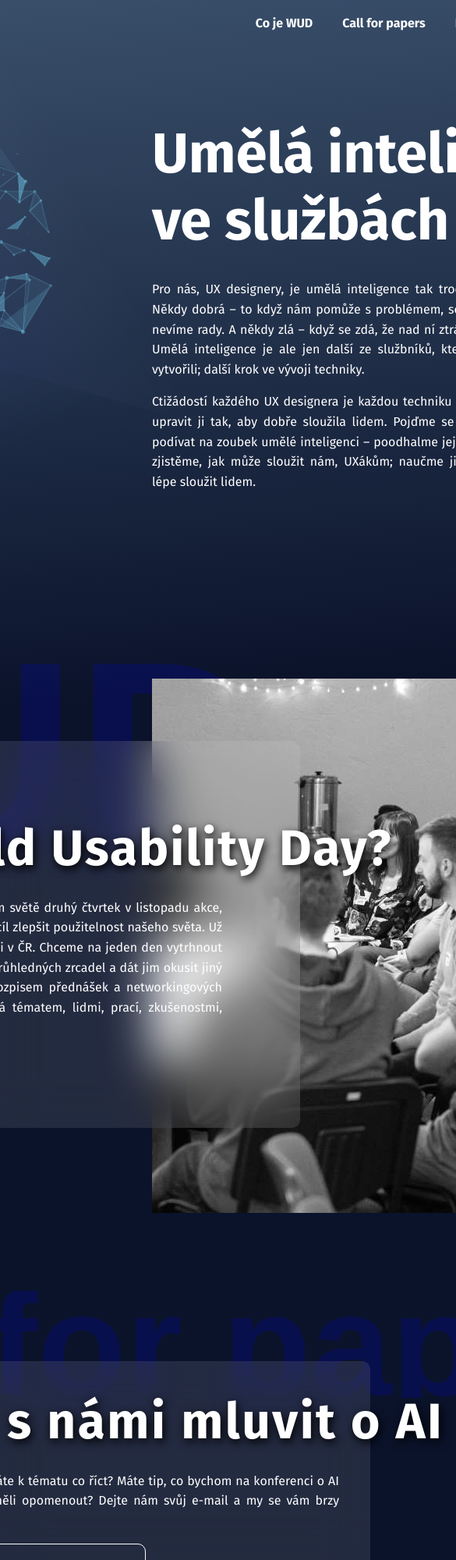
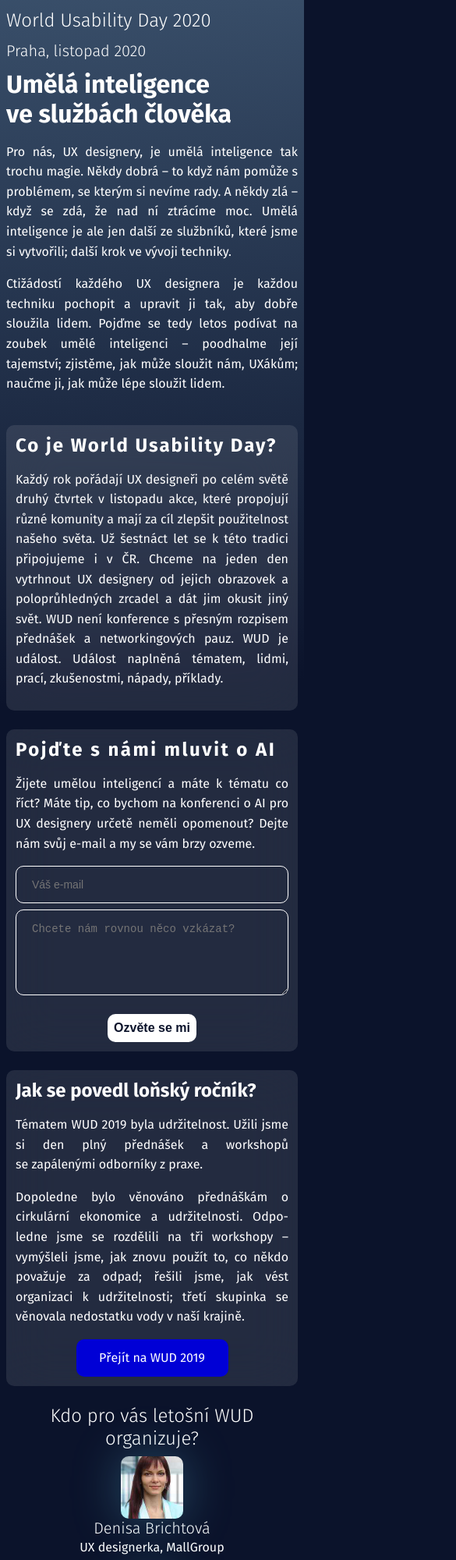
Before and after one commit to wud-cz/wud-2020, a plain HTML site: page src/main/html/index.html in a window 390 px wide. Shown: the top 2000 px of the page at 78% size, 585 px wide, since content can reach past the window. Drawn offline with nearby package versions, Linux system fonts and the light colour scheme; files that its build step writes are made by us from their sources.

Commit message:
Responsivní styly.

```diff
--- a/src/main/html/index.html
+++ b/src/main/html/index.html
@@ -2,8 +2,8 @@
 <html lang="cs">
 <head>
     <meta charset="UTF-8"/>
-    <meta name="viewport" content="width=device-width, initial-scale=1.0"/>
-    <title>WUD 2020</title>
+    <meta name="viewport" content="width=device-width, initial-scale=1, shrink-to-fit=no"/>
+    <title>World Usability Day 2020</title>
     <link href="https://fonts.googleapis.com/css2?family=Fira+Sans:ital,wght@0,300;0,400;0,700;0,800;0,900;1,400&display=swap" rel="stylesheet"/>
     <link rel="stylesheet" href="/style/main.css"/>
 </head>
@@ -27,6 +27,8 @@
                 <div>Praha</div>
             </div>
             <div>
+                <h1 class="title">World Usability Day 2020</h1>
+                <h4 class="location-md">Praha, listopad 2020</h4>
                 <h1>Umělá inteligence ve službách člověka</h1>
                 <p>Pro nás, UX designery, je umělá inteligence tak trochu magie. Někdy dobrá – to když nám pomůže s problémem, se kterým si nevíme rady.
                     A někdy zlá – když se zdá, že nad ní ztrácíme moc. Umělá inteligence je ale jen další ze službníků, které jsme si vytvořili; další krok
@@ -40,17 +42,18 @@
         <section id="about">
             <div class="milk-glass">
                 <h2>Co je World Usability Day?</h2>
-                <p>Každý rok pořádají UX designeři po celém světě druhý čtvrtek v listopadu akce, které propojují různé komunity a mají za cíl zlepšit
-                    použitelnost našeho světa. Už šestnáct let se k této tradici připojujeme i v ČR. Chceme na jeden den vytrhnout UX designery od jejich
-                    obrazovek a poloprůhledných zrcadel a dát jim okusit jiný svět. WUD není konference s přesným rozpisem přednášek a networkingových pauz.
+                <p>Každý rok pořádají UX designeři po celém světě druhý čtvrtek v listopadu akce, které propojují různé komunity a mají za cíl zlepšit
+                    použitelnost našeho světa. Už šestnáct let se k této tradici připojujeme i v ČR. Chceme na jeden den vytrhnout UX designery od jejich
+                    obrazovek a polo­průhledných zrcadel a dát jim okusit jiný svět. WUD není konference s přesným rozpisem přednášek a networkingových pauz.
                     WUD je událost. Událost naplněná tématem, lidmi, prací, zkušenostmi, nápady, příklady.</p>
             </div>
         </section>
 
         <section id="call-for-papers">
             <div class="milk-glass">
-                <h2>Pojďte s námi mluvit o AI</h2>
-                <p>Žijete umělou inteligencí a máte k tématu co říct? Máte tip, co bychom na konferenci o AI pro UX designery určetě neměli opomenout? Dejte nám
+                <h2>Pojďte s námi mluvit o AI</h2>
+                <p>Žijete umělou inteligencí a máte k tématu co říct? Máte tip, co bychom na konferenci o AI pro UX designery určetě neměli opo­me­nout? Dejte
+                    nám
                     svůj e-mail a my se vám brzy ozveme.</p>
                 <form>
                     <div class="inputs">
@@ -68,46 +71,55 @@
             <div class="milk-glass">
                 <h2>Jak se povedl loňský ročník?</h2>
                 <p>Tématem WUD 2019 byla udržitelnost. Užili jsme si den plný přednášek a workshopů se zapálenými odborníky z praxe.</p>
-                <p>Dopoledne bylo věnováno přednáškám o cirkulární ekonomice a udržitelnosti. Odpoledne jsme se rozdělili na tři workshopy – vymýšleli jsme, jak znovu použít
-                    to, co někdo považuje za odpad; řešili jsme, jak vést organizaci k udržitelnosti; třetí skupinka se věnovala nedostatku vody v naší krajině.</p>
-                <div><a href="https:///2019.wud.cz" class="button">Přejít na WUD 2019</a></div>
+                <p>Dopoledne bylo věnováno přednáškám o cirkulární ekonomice a udržitelnosti. Odpo­ledne jsme se rozdělili na tři work­shopy – vymýšleli jsme,
+                    jak znovu použít
+                    to, co někdo považuje za odpad; řešili jsme, jak vést organizaci k udrži­tel­nosti; třetí skupin­ka se věnovala nedo­statku vody v naší
+                    krajině.</p>
+                <div class="md-center"><a href="https:///2019.wud.cz" class="button">Přejít na WUD 2019</a></div>
             </div>
         </section>
 
         <section id="organizers">
-            <div>
-                <h3>Kdo pro vás letošní<br/>WUD organizuje?</h3>
-                <div>Český WUD pořádá <a href="http://www.asociaceux.cz"><img src="/image/asociace-ux.svg" title="Asociace UX" alt="Asociace UX"/></a></div>
+            <div class="header">
+                <div class="title"><h3>Kdo pro vás letošní WUD organizuje?</h3></div>
+                <div class="organization">
+                    <div>Český WUD pořádá</div>
+                    <div><a href="http://www.asociaceux.cz"><img src="/image/asociace-ux.svg" title="Asociace UX" alt="Asociace UX"/></a></div>
+                </div>
             </div>
-            <div>
-                <figure>
+            <div class="list">
+                <figure style="order: 1">
                     <img src="../image/people/denisa.jpg" alt="Denisa Brichtová"/>
                     <figcaption>
                         <h4>Denisa Brichtová</h4>
                         <p>UX designerka, MallGroup</p>
                     </figcaption>
                 </figure>
-                <figure>
+                <figure style="order: 3">
                     <img src="../image/people/filip.jpg" alt="Filip Jirsák"/>
                     <figcaption>
                         <h4>Filip Jirsák</h4>
                         <p>Vedoucí projektu, OKsystem</p>
                     </figcaption>
                 </figure>
-                <figure>
+                <figure style="order: 4">
                     <img src="https://thispersondoesnotexist.com/image" alt="Marianna Líšková"/>
                     <figcaption>
                         <h4>Marianna Líšková</h4>
                         <p>Tester, MoroSystems</p>
                     </figcaption>
                 </figure>
-                <figure>
+                <figure style="order: 5">
                     <img src="https://thispersondoesnotexist.com/image" alt="Kateřina Pěkná"/>
                     <figcaption>
                         <h4>Kateřina Pěkná</h4>
                         <p>UX designerka, OKsystem</p>
                     </figcaption>
                 </figure>
+                <div class="organization">
+                    <div>Český WUD pořádá</div>
+                    <div><a href="http://www.asociaceux.cz"><img src="/image/asociace-ux.svg" title="Asociace UX" alt="Asociace UX"/></a></div>
+                </div>
             </div>
         </section>
     </main>
@@ -115,7 +127,7 @@
     <section id="contact">
         <div class="social-media">
             <div>Sledujte nás na sociálních sítích:</div>
-            <div>
+            <div class="sm-center">
                 <a href="https://www.linkedin.com/events/wud2020-lov-kaum-l-inteligence/" title="Událost WUD 2020 na LinkedIn">
                     <svg width="50" height="50" viewBox="0 0 50 50">
                         <circle cx="25" cy="25" r="25"/>
--- a/src/main/sass/main.scss
+++ b/src/main/sass/main.scss
@@ -1,10 +1,39 @@
 $color-blue: #0000D6;
 $color-dark-blue: #0B132B;
+
+@mixin for-desktop-up {
+  @media only screen and (min-width: 1440px) {
+    @content;
+  }
+}
+
+@mixin for-tablet-up {
+  @media only screen and (min-width: 768px) {
+    @content;
+  }
+}
+
+@mixin for-tablet-only {
+  @media only screen and (min-width: 768px) and (max-width: 1439px) {
+    @content;
+  }
+}
+
+@mixin for-tablet-down {
+  @media only screen and (max-width: 1439px) {
+    @content;
+  }
+}
+
+@mixin for-mobile-only {
+  @media only screen and (max-width: 767px) {
+    @content;
+  }
+}
 
 *,
 *:before,
 *:after {
-  -webkit-box-sizing: border-box;
   box-sizing: border-box;
 }
 
@@ -15,77 +44,57 @@ body {
   color: white;
   background-color: $color-dark-blue;
   margin: 0;
+  padding: 0;
+  min-width: 280px;
   display: flex;
   flex-direction: column;
   align-items: center;
 }
 
 .main {
+  background: center top / 1440px 943px linear-gradient(174.93deg, #3A506B 2.1%, rgba(11, 19, 43, 0) 89.02%) no-repeat;
+
+  @include for-desktop-up {
     width: 1440px;
     background: url('/image/background/top.svg') no-repeat, center top / 1440px 943px linear-gradient(174.93deg, #3A506B 2.1%, rgba(11, 19, 43, 0) 89.02%) no-repeat;
   }
-
-nav > ul {
-  height: 60px;
-  //background-color: white;
-  display: flex;
-  justify-content: flex-end;
-  align-items: center;
-  margin: 0 40px;
-
-  & > li {
-    margin-left: 38px;
-    list-style: none;
 }
 
-  a {
-    color: white;
-    //color: #0B132B;
-    text-decoration: none;
+h1, h2, h3, h4 {
+  line-height: 120%;
+  margin: 0;
+}
+
+h1, h2 {
   font-weight: bold;
-    font-size: 16px;
-    line-height: 24px;
+}
+
+h3, h4 {
+  font-weight: 300;
+}
+
+h2, h3 {
+  @include for-tablet-up {
+    filter: drop-shadow(2px 4px 6px black);
   }
 }
 
-main {
-  display: flex;
-  flex-direction: column;
-}
-
-section {
-  margin: 100px 0 0 0;
-  padding: 0 121px;
-
-  &.half {
-    display: flex;
-    justify-content: space-between;
-
-    & > * {
-      flex-grow: 1;
-      flex-basis: 50%;
-    }
+h1 {
+  font-size: 32px;
+  margin: 12px 0;
+  @include for-tablet-up {
+    font-size: 72px;
+    margin-bottom: 32px;
   }
 }
 
-h1, h2, h3 {
-  line-height: 120%;
-  font-weight: bold;
-  margin: 0;
-}
-
-h2, h3 {
-  filter: drop-shadow(2px 4px 6px black);
-}
-
-h1 {
-  font-size: 72px;
-  margin-bottom: 32px;
-}
-
 h2 {
+  font-size: 24px;
+  margin-bottom: 12px;
+  @include for-tablet-up {
     font-size: 64px;
     margin-bottom: 24px;
+  }
 
   section > & {
     text-align: center;
@@ -93,16 +102,31 @@ h2 {
 }
 
 h3 {
+  font-size: 24px;
+  margin-bottom: 8px;
+  @include for-tablet-up {
     font-size: 48px;
     margin-bottom: 12px;
   }
+}
 
 h4 {
+  font-size: 20px;
+  margin-bottom: 4px;
+  @include for-tablet-up {
     font-size: 24px;
-  font-weight: normal;
     margin-bottom: 8px;
   }
+}
 
+h1.title {
+  font-size: 24px;
+  font-weight: 300;
+  @include for-tablet-up {
+    font-size: 48px;
+    margin-bottom: 8px;
+  }
+}
 
 p {
   font-size: 16px;
@@ -123,22 +147,19 @@ p {
   border-radius: 10px;
 
   section > & {
-    padding: 100px;
+    padding: 12px;
+    @include for-desktop-up {
       margin-left: 121px;
       width: 789px;
+      padding: 100px;
+    }
 
     > h2 {
+      @include for-desktop-up {
         width: 1098px;
       }
     }
   }
-
-.theme-grid {
-  display: grid;
-  grid-template-columns: repeat(2, 1fr);
-  grid-template-rows: repeat(3, 1fr);
-  grid-column-gap: 60px;
-  grid-row-gap: 30px;
 }
 
 .button, button {
@@ -166,38 +187,139 @@ button {
   font-size: 16px;
   font-weight: bold;
   line-height: 20px;
+  cursor: pointer;
+  width: 100%;
+  padding: 8px 8px;
+  margin-top: 16px;
+  @include for-tablet-up {
+    padding: 14px 40px;
+    margin: 0 21px;
+    width: auto;
+  }
+  @include for-desktop-up {
     padding: 14px 46px;
-  margin: 0 21px;
-  cursor: pointer;
+  }
 }
 
+form {
+  input, textarea {
+    font-size: 14px;
+    line-height: 20px;
+    width: 100%;
+    padding: 14px 20px;
+    border: 1px solid white;
+    border-radius: 10px;
+    background: none;
+    color: rgba(255, 255, 255, 0.6);
+    @include for-tablet-up {
+      width: 405px;
+    }
+
+    &:focus {
+      outline: none;
+    }
+  }
+
+  input {
+    height: 48px;
+  }
+}
+
+nav > ul {
+  display: none;
+  padding: 0;
+  margin: 0;
+  @include for-tablet-up {
+    height: 60px;
+    display: flex;
+    justify-content: center;
+    align-items: center;
+    margin: 0 40px;
+  }
+  @include for-desktop-up {
+    justify-content: flex-end;
+  }
+
+  & > li {
+    margin-left: 38px;
+    list-style: none;
+  }
+
+  a {
+    color: white;
+    text-decoration: none;
+    font-weight: bold;
+    font-size: 16px;
+    line-height: 24px;
+  }
+}
+
+main {
+  display: flex;
+  flex-direction: column;
+  padding: 0 8px;
+}
+
+section {
+  margin: 24px 0 0 0;
+  @include for-desktop-up {
+    margin-top: 100px;
+    padding: 0 121px;
+    &.half {
+      display: flex;
+      justify-content: space-between;
+
+      > * {
+        flex-grow: 1;
+        flex-basis: 50%;
+      }
+    }
+  }
+}
 
 #top {
-  height: 680px;
   padding: 0;
   margin: 0;
+  align-items: center;
+  flex-direction: column;
+  @include for-desktop-up {
+    height: 680px;
+    flex-direction: row;
     background: url('/image/brain.svg') no-repeat, url('/image/brain.png') no-repeat;
-  align-items: center;
-
-  .location {
-    font-size: 24px;
-    line-height: 140%;
-    font-weight: 900;
-    padding-left: 304px;
-    padding-top: 320px;
-  }
-
     p {
       width: 470px;
     }
   }
 
+  .location {
+    @include for-tablet-down {
+      display: none;
+    }
+    font-size: 24px;
+    line-height: 140%;
+    font-weight: 900;
+    @include for-desktop-up {
+      padding-left: 304px;
+      padding-top: 320px;
+    }
+  }
+
+  .location-md {
+    @include for-desktop-up {
+      display: none;
+    }
+  }
+
+}
+
 #about {
+  @include for-desktop-up {
     height: 715px;
     padding: 110px 0 130px 0;
     background: 37px bottom url('/image/aside/about.svg') no-repeat,
     720px 30px url('/image/wud.jpg') no-repeat,
     50px 0  / 900px url('/image/background/wud.svg') no-repeat;
+  }
 
   h2 {
     letter-spacing: 2px;
@@ -205,14 +327,18 @@ button {
 }
 
 #call-for-papers {
+  @include for-desktop-up {
+    padding-top: 90px;
     background: right 37px bottom url('/image/aside/call-for-papers.svg') no-repeat,
     150px 0 / 1300px url('/image/background/call-for-papers.svg') no-repeat;
-  padding-top: 90px;
+  }
 
   > .milk-glass {
+    @include for-desktop-up {
       width: 733px;
       margin-left: 146px;
       padding: 40px;
+    }
   }
 
   h2 {
@@ -221,11 +347,19 @@ button {
 
   form {
     display: flex;
+    flex-direction: column;
+    justify-content: center;
+    @include for-tablet-up {
+      flex-direction: row;
+    }
 
     > .inputs {
-      width: 405px;
       display: flex;
       flex-direction: column;
+
+      @include for-tablet-up {
+        width: 405px;
+      }
 
       textarea {
         margin-top: 8px;
@@ -233,13 +367,27 @@ button {
     }
 
     > .buttons {
+      align-self: center;
+      margin-top: 8px;
+      @include for-tablet-up {
         align-self: flex-end;
+      }
     }
   }
 }
 
 #themes {
+  @include for-desktop-up {
     background: right 37px bottom url('/image/aside/themes.svg') no-repeat;
+  }
+
+  .theme-grid {
+    display: grid;
+    grid-template-columns: repeat(2, 1fr);
+    grid-template-rows: repeat(3, 1fr);
+    grid-column-gap: 60px;
+    grid-row-gap: 30px;
+  }
 
   .content {
     margin-top: 60px;
@@ -251,31 +399,113 @@ button {
 }
 
 #wud-2019 {
+  @include for-desktop-up {
     height: 715px;
     padding: 110px 0 130px 0;
     background: 37px bottom url('/image/aside/wud-2019.svg') no-repeat,
     720px 30px url('/image/wud-2019.jpg') no-repeat,
     25px 0 / 700px url('/image/background/2019.svg') no-repeat;
   }
+}
 
 #organizers {
+  display: flex;
+  flex-direction: column;
+  @include for-desktop-up {
     background: right 37px bottom url('/image/aside/organizatori.svg') no-repeat;
+  }
 
-  > div {
+  .header {
     display: flex;
-    justify-content: space-between;
-
-    > figure {
-      margin: 0;
-
-      > img {
-        width: 160px;
-        height: 160px;
-        border-radius: 10px;
-        filter: grayscale(1) drop-shadow(0px 0px 30px rgba(112, 226, 255, 0.27));
+    @include for-desktop-up {
+      > * {
+        flex-grow: 1;
+        flex-basis: 50%;
+      }
+    }
+    @include for-tablet-down {
+      .organization {
+        display: none;
       }
     }
   }
+
+  .title {
+    text-align: center;
+    @include for-desktop-up {
+      text-align: left;
+    }
+  }
+
+  .list {
+    display: flex;
+    flex-direction: column;
+    align-items: center;
+    justify-content: space-evenly;
+    @include for-tablet-up {
+      flex-flow: row wrap;
+    }
+    @include for-desktop-up {
+      .organization {
+        display: none;
+      }
+    }
+
+    > * {
+      margin: 0;
+      display: flex;
+      flex-direction: column;
+      align-items: center;
+      @include for-tablet-up {
+        min-width: 180px;
+      }
+
+      figcaption {
+        margin-bottom: 24px;
+        display: flex;
+        flex-direction: column;
+        align-items: center;
+
+        p {
+          margin: 0;
+        }
+
+        h4 {
+          margin: 0;
+        }
+      }
+
+      img {
+        width: 80px;
+        height: 80px;
+        @include for-tablet-up {
+          width: 160px;
+          height: 160px;
+        }
+        border-radius: 10px;
+        filter: drop-shadow(0px 0px 30px rgba(112, 226, 255, 0.27));
+      }
+    }
+  }
+
+  .organization {
+    display: flex;
+    flex-direction: column;
+    align-items: center;
+    order: 10;
+    @include for-desktop-up {
+      align-items: flex-end;
+    }
+    @include for-tablet-only {
+      order: 2;
+    }
+
+    img {
+      width: 120px;
+      filter: none;
+    }
+  }
+
 }
 
 #contact {
@@ -283,8 +513,14 @@ button {
   background: rgba(1, 1, 214, 0.6);
   backdrop-filter: blur(30px);
   border-radius: 10px;
+  padding: 32px 24px;
+  margin-bottom: 12px;
+  flex-direction: column-reverse;
+
+  @include for-desktop-up {
     padding: 100px 120px;
-  margin-bottom: 12px;
+    flex-direction: row;
+  }
 
   a {
     color: white;
@@ -293,7 +529,11 @@ button {
 
   .social-media {
     flex-grow: 1;
+
+    align-self: center;
+    @include for-desktop-up {
       align-self: flex-end;
+    }
 
     svg {
       margin-right: 24px;
@@ -331,33 +571,28 @@ button {
 
 footer {
   font-size: 12px;
-  width: 400px;
   margin: auto;
   display: flex;
   justify-content: space-evenly;
+  @include for-tablet-up {
+    width: 400px;
+  }
 
   a {
     color: white;
   }
 }
 
-form {
-  input, textarea {
-    font-size: 14px;
-    line-height: 20px;
-    width: 405px;
-    padding: 14px 20px;
-    border: 1px solid white;
-    border-radius: 10px;
-    background: none;
-    color: rgba(255, 255, 255, 0.6);
-
-    &:focus {
-      outline: none;
+@include for-mobile-only {
+  .sm-center {
+    display: flex;
+    justify-content: center;
   }
 }
 
-  input {
-    height: 48px;
+@include for-tablet-down {
+  .md-center {
+    display: flex;
+    justify-content: center;
   }
 }
```
Lines whose indentation alone changed are shown as unchanged.
